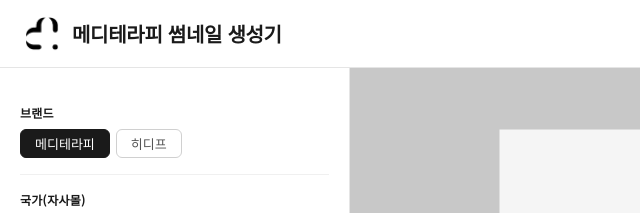
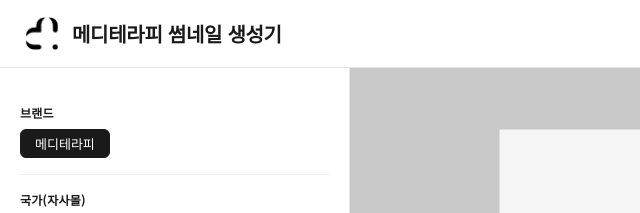
Before and after one commit to kelley-cloud/meditherapy-thumbnail-tool, a plain HTML site: page index.html in a window 1280 px wide. Shown: the top 213 px of the page, 0-640 px from the left. Drawn offline with nearby package versions, Linux system fonts and the light colour scheme; no server answers; a web font is replaced by a local one.

Commit message:
Add files via upload

```diff
--- a/index.html
+++ b/index.html
@@ -27,7 +27,7 @@
         <label class="control-label">브랜드</label>
         <div class="btn-group" id="brandGroup">
           <button class="toggle-btn active" data-value="meditherapy">메디테라피</button>
-          <button class="toggle-btn" data-value="hidif">히디프</button>
+          <button class="toggle-btn" data-value="hidif" style="display:none">히디프</button>
         </div>
       </div>
 
```
